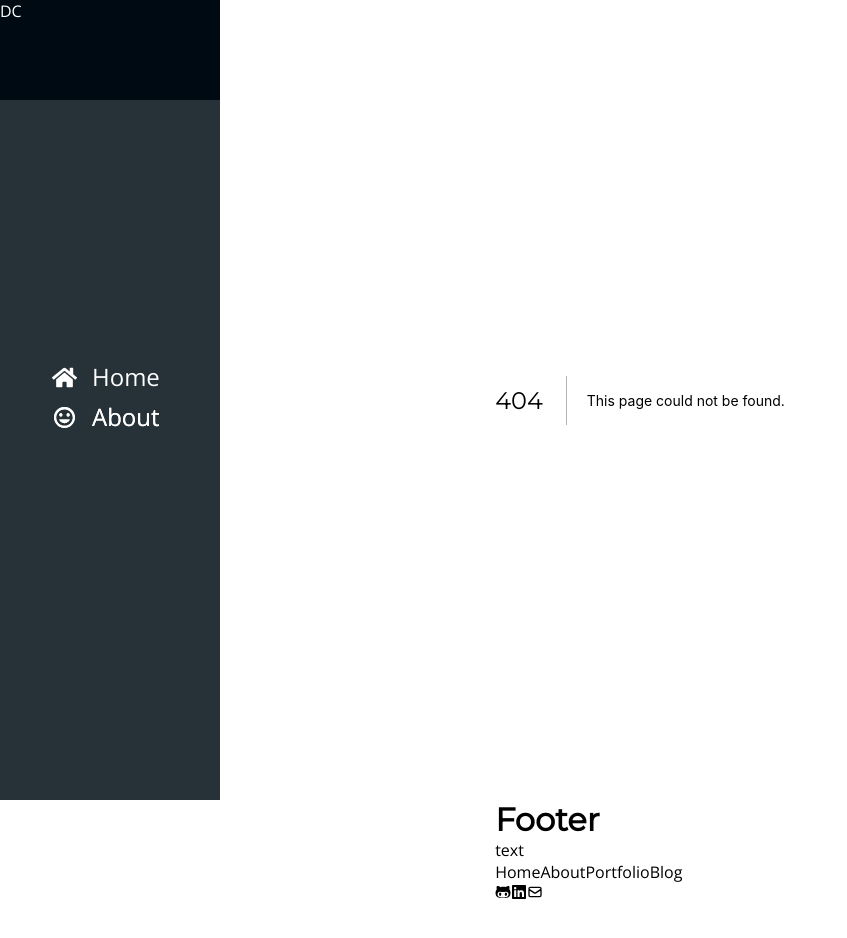
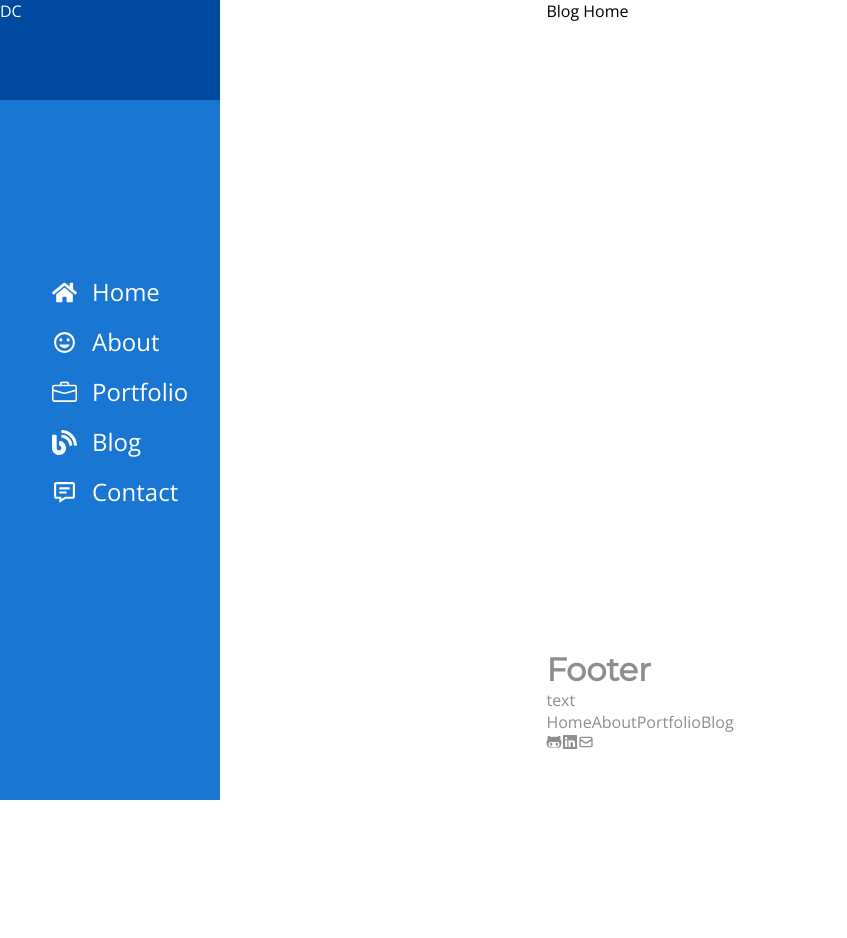
Before and after one commit to hoopslam/portfoliov2, a Next.js app: page /blog in a window 1280 px wide. Before the commit this address had no page. Shown: the top 938 px of the page, without its empty margins (0-847 px from the left). After the commit the page ends 800 px from the top, so only its background shows below. Built offline with nearby package versions, Linux system fonts and the light colour scheme.

Commit message:
added site nav links and pages

```diff
--- a/components/layout/Footer.jsx
+++ b/components/layout/Footer.jsx
@@ -10,7 +10,7 @@ const Footer = () => {
             <Link href="/"><a>Home</a></Link>
             <Link href="/about"><a>About</a></Link>
             <Link href="/portfolio"><a>Portfolio</a></Link>
-            <Link href="/blog"><a>Blog</a></Link>
+            <Link href="/blog/"><a>Blog</a></Link>
             <SocialLinks />
         </FooterContainer>
     )
@@ -21,4 +21,5 @@ export default Footer
 const FooterContainer = styled.footer`
     width: 100%;
     height: 150px;
+    color: ${({theme}) => theme.lightText};
 `
--- a/components/layout/Layout.jsx
+++ b/components/layout/Layout.jsx
@@ -20,8 +20,8 @@ const LayoutContainer = styled.div`
     min-height: 100vh;
     display: flex;
     flex-direction: column;
-    background-color: ${({theme}) => {theme.background}};
-    color: ${({theme}) => {theme.textColor}};
+    background-color: ${({theme}) => theme.background};
+    color: ${({theme}) => theme.textColor};
 `
 
 const Main = styled.main`
--- a/components/layout/Navbar.jsx
+++ b/components/layout/Navbar.jsx
@@ -1,6 +1,8 @@
 import styled from "styled-components";
-import { FaHome } from "react-icons/fa";
+import { FaHome, FaBlog } from "react-icons/fa";
 import { MdTagFaces } from "react-icons/md";
+import { BsBriefcase } from "react-icons/bs";
+import { BiMessageDetail } from "react-icons/bi";
 import Link from "next/link";
 
 const Navbar = ({ themeHandler }) => {
@@ -10,21 +12,41 @@ const Navbar = ({ themeHandler }) => {
 			<ul>
 				<li>
 					<Link href='/'>
-						<a><FaHome className="icon" size={25}/><span>Home</span>
+						<a>
+							<FaHome className='icon' size={25} />
+							<span>Home</span>
 						</a>
 					</Link>
 				</li>
 				<li>
 					<Link href='/about'>
 						<a>
-							<MdTagFaces className="icon" size={25}/>
+							<MdTagFaces className='icon' size={25} />
 							<span>About</span>
 						</a>
 					</Link>
-					<Link href='/about'>
+				</li>
+				<li>
+					<Link href='/portfolio'>
 						<a>
-							<MdTagFaces className="icon" size={25}/>
-							<span>About</span>
+							<BsBriefcase className='icon' size={25} />
+							<span>Portfolio</span>
+						</a>
+					</Link>
+				</li>
+				<li>
+					<Link href='/blog/'>
+						<a>
+							<FaBlog className='icon' size={25} />
+							<span>Blog</span>
+						</a>
+					</Link>
+				</li>
+				<li>
+					<Link href='/contact'>
+						<a>
+							<BiMessageDetail className='icon' size={25} />
+							<span>Contact</span>
 						</a>
 					</Link>
 				</li>
@@ -45,7 +67,7 @@ const NavbarContainer = styled.nav`
 	width: 110px;
 	left: 0;
 	background-color: ${({ theme }) => theme.primary};
-	color: ${({ theme }) => theme.textColor};
+	color: white;
 	transition: all 0.6s;
 
 	.icon {
@@ -75,7 +97,7 @@ const NavbarContainer = styled.nav`
 	}
 
 	li {
-		height: 40px;
+		height: 50px;
 		position: relative;
 	}
 `;
@@ -86,5 +108,5 @@ const Logo = styled.div`
 	left: 0;
 	height: 100px;
 	width: 100%;
-	background-color: ${({theme}) => theme.dark};
+	background-color: ${({ theme }) => theme.dark};
 `;
--- a/pages/_app.js
+++ b/pages/_app.js
@@ -6,7 +6,7 @@ import GlobalStyle from "../styles/GlobalStyle";
 import themes from "../styles/themes";
 
 function MyApp({ Component, pageProps }) {
-	const [selectedTheme, setSelectedTheme] = useState("dark")
+	const [selectedTheme, setSelectedTheme] = useState("blue")
 
 	const themeHandler = (theme) => {
 		setSelectedTheme(theme);
--- /dev/null
+++ b/pages/blog/index.jsx
@@ -0,0 +1,9 @@
+const index = () => {
+    return (
+        <div>
+            Blog Home
+        </div>
+    )
+}
+
+export default index
--- a/styles/themes.js
+++ b/styles/themes.js
@@ -3,29 +3,33 @@ const themes = {
 		primary: "#1976d2",
 		dark: "#004ba0",
 		light: "#63a4ff",
-		textColor: "#fff",
-		background: "#fff"
+		textColor: "#000",
+		lightText: "rgb(142, 142, 142)",
+		background: "#fff",
 	},
     red: {
         primary: "#d32f2f",
 		dark: "#9a0007",
 		light: "#ff6659",
-		textColor: "#fff",
-		background: "#fff"
+		textColor: "#000",
+		lightText: "rgb(142, 142, 142)",
+		background: "#fff",
     },
     orange: {
         primary: "#f57c00",
 		dark: "#bb4d00",
 		light: "#ffad42",
-		textColor: "#fff",
-		background: "#fff"
+		textColor: "#000",
+		lightText: "rgb(142, 142, 142)",
+		background: "#fff",
     },
     dark: {
         primary: "#263238",
 		dark: "#000a12",
 		light: "#4f5b62",
-		textColor: "#fff",
-		background: "#263238"
+		textColor: "#000",
+		lightText: "rgb(142, 142, 142)",
+		background: "#263238",
     },
 	breakpoints: {
 		sm: 'screen and (max-width: 640px)',
```
Also changed, not shown: pages/contact.jsx (added, +9 -0 lines), pages/portfolio.jsx (added, +9 -0 lines).
